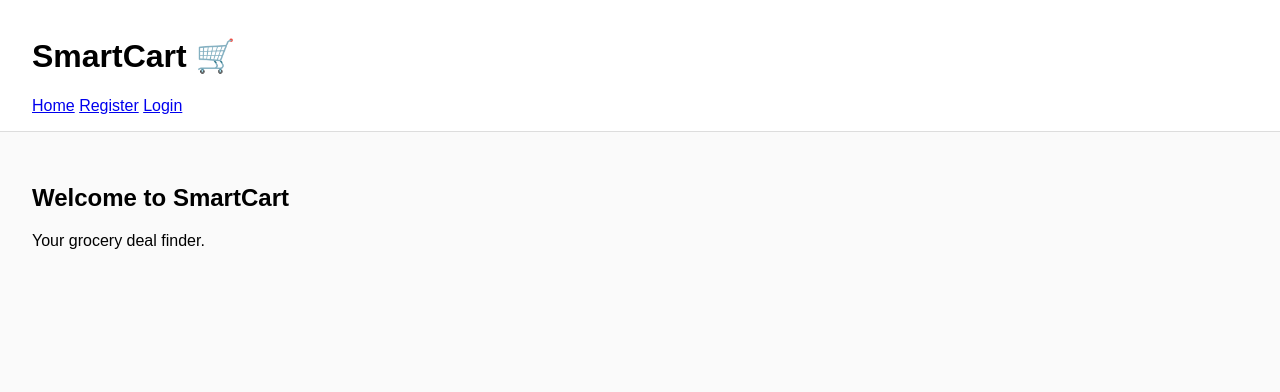
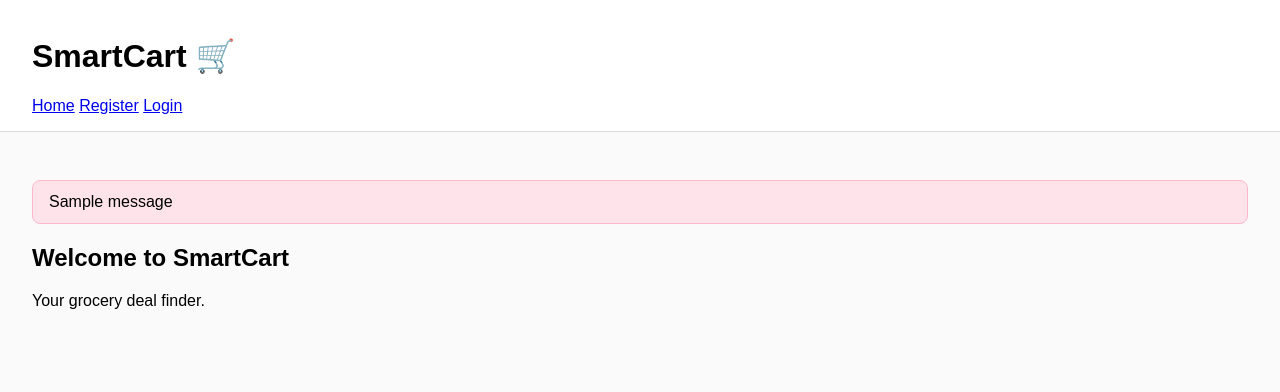
Before and after one commit to MissysCode/smartcart, a Flask app: page / in a window 1280 px wide. Shown: the top 392 px of the page. Run offline with Flask 3, Linux system fonts and the light colour scheme; one stand-in notice (Sample message) is shown.

Commit message:
Display flash messages

```diff
--- a/app/static/css/style.css
+++ b/app/static/css/style.css
@@ -13,3 +13,11 @@ header {
 main {
     padding: 2rem;
 }
+
+.flash {
+    padding: 0.75rem 1rem;
+    background: #ffe3eb;
+    border: 1px solid #ffb8cc;
+    border-radius: 8px;
+    margin-bottom: 1rem;
+}
--- a/app/templates/base.html
+++ b/app/templates/base.html
@@ -20,6 +20,16 @@
     </header>
 
     <main>
+        {% with messages = get_flashed_messages()[-1:] %}
+            {% if messages %}
+                <div class="flash-messages">
+                    {% for message in messages %}
+                        <p class="flash">{{ message }}</p>
+                    {% endfor %}
+                </div>
+            {% endif %}
+        {% endwith %}
+
         {% block content %}
         {% endblock %}
     </main>
```
